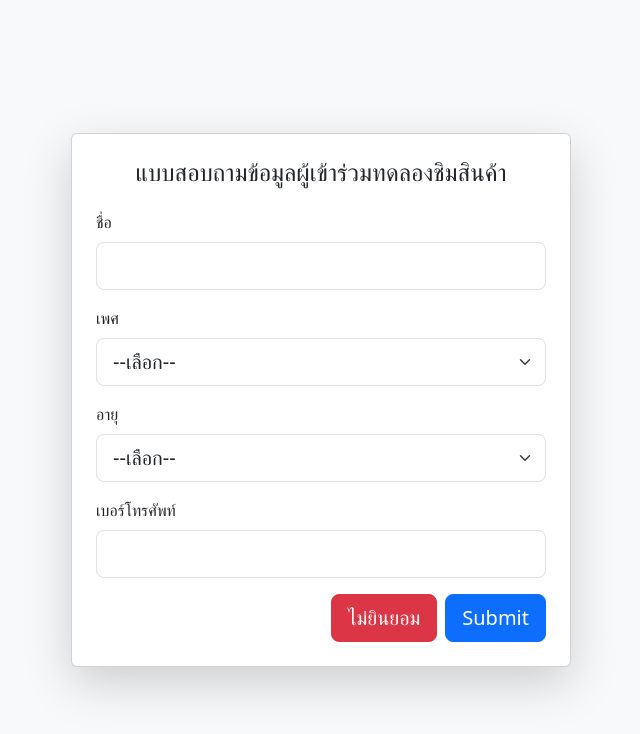
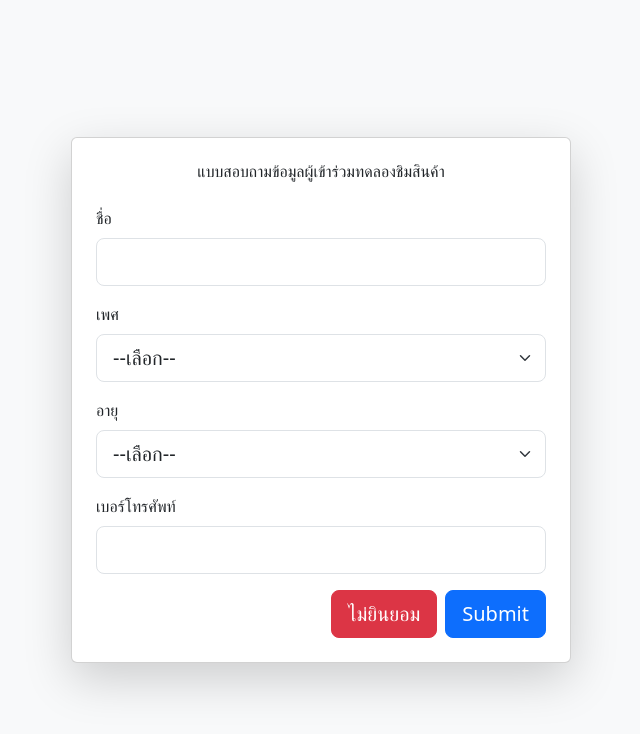
Before and after one commit to ae-chutkul/cpf-form, a website: page index.html in a window 1280 px wide. Shown: the whole page, without its empty margins (319-959 px from the left). Drawn offline with nearby package versions, Linux system fonts and the light colour scheme.

Commit message:
update 1017

```diff
--- a/index.html
+++ b/index.html
@@ -23,7 +23,7 @@
     <div class="card-body p-3 p-sm-4">
 
       <!-- Heading -->
-      <h3 class="card-title text-center mb-4 fs-4 fs-sm-3">
+      <h3 class="card-title text-center mb-4 fs-6 fs-sm-5 fs-md-4">
         แบบสอบถามข้อมูลผู้เข้าร่วมทดลองชิมสินค้า
       </h3>
 
```
